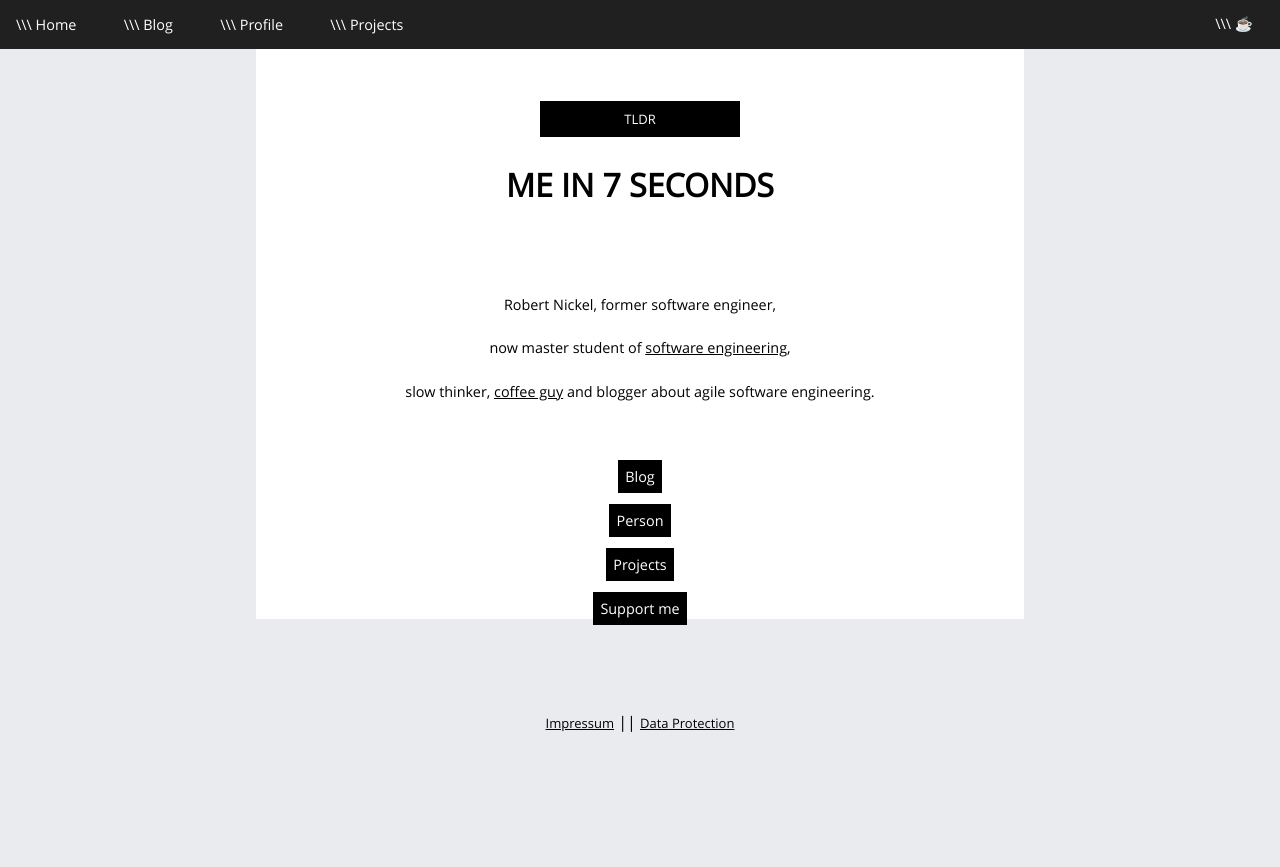
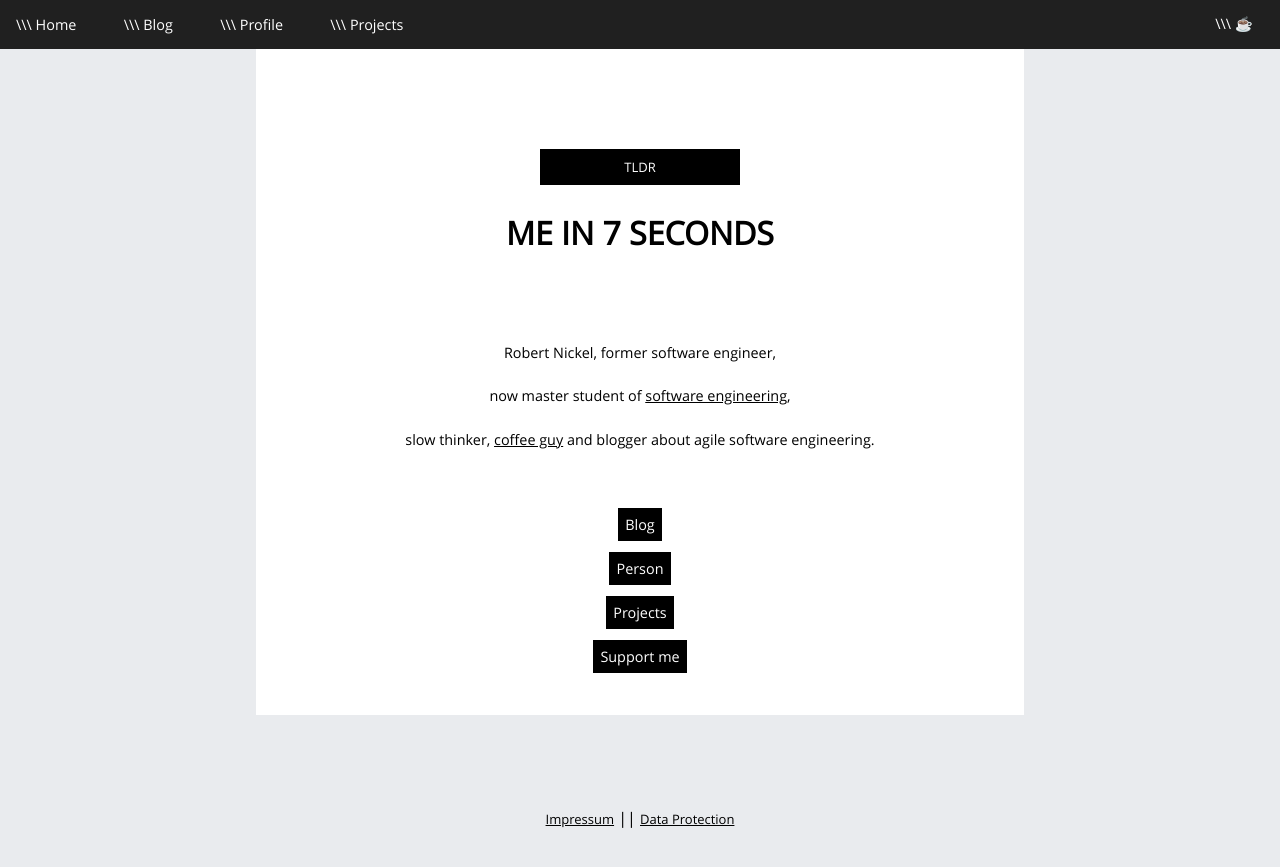
Before and after one commit to Robert-Nickel/Robert-Nickel.github.io, a Jekyll site: the page built from index.html, in a window 1280 px wide. Shown: the top 867 px of the page. Built offline with Jekyll 4.4.1, drawn with Linux system fonts in a browser that asks for light colours.

Commit message:
Added padder, which was removed from default.

```diff
--- a/blog.html
+++ b/blog.html
@@ -1,6 +1,7 @@
 ---
 layout: default
 ---
+<div class="padder">
     <div id="cynical-doing-agile" class="article-box">
         <p class="heading">
             cynical: doing agile
@@ -775,3 +776,4 @@ layout: default
             a "20% designer - 80% software developer" mutant in the world of software engineering. Have fun!
         </p>
     </div>
+</div>
--- a/dsgvo.html
+++ b/dsgvo.html
@@ -2,7 +2,9 @@
 layout: default
 ---
 <h1 class="title">Datenschutzerkl&auml;rung</h1>
-<div class='text'>
+<div class="padder">
+
+    <div>
         <p><strong>Datenschutz</strong></p>
 
         Wir haben diese Datenschutzerkl&auml;rung (Fassung 28.07.2020-311198570) verfasst, um Ihnen gem&auml;&szlig; der
@@ -95,3 +97,4 @@ layout: default
 
         Quelle: Erstellt mit dem Datenschutz Generator von AdSimple in Kooperation mit 123familie.de
     </div>
+</div>
--- a/impressum.html
+++ b/impressum.html
@@ -2,7 +2,7 @@
 layout: default
 ---
 <h1 class="title">Impressum</h1>
-<div class='text'>
+<div class="padder">
     <p>Angaben gem&auml;&szlig; &sect; 5 TMG</p>
     <p>Robert Nickel <br>
         Scheffelstra&szlig;e 46<br>
--- a/index.html
+++ b/index.html
@@ -2,6 +2,7 @@
 layout: default
 ---
 <br><br>
+<div class="padder">
     <div class="profile">
         <p class="heading">
             TLDR </p>
@@ -23,3 +24,4 @@ layout: default
         <div class="signpost"><a href="/doing.html">Projects</a></div><br>
         <div class="signpost"><a href="https://ko-fi.com/robertnickel">Support me</a></div>
     </div>
+</div>
--- a/profile.html
+++ b/profile.html
@@ -2,6 +2,8 @@
 layout: default
 ---
 <br><br>
+<div class="padder">
+
     <img src="profile.png" class="profile-image">
     <br>
     <div class="profile">
@@ -83,6 +85,7 @@ layout: default
             coding itself. I believe in bottom-up change and the non-intuitiveness of agile software craftsmanship.
         </p>
     </div>
+</div>
 <script>
     window.onload = function () {
         var canvasses = document.getElementsByClassName("focus-points-canvas");
--- a/projects.html
+++ b/projects.html
@@ -1,6 +1,7 @@
 ---
 layout: default
 ---
+<div class="padder">
     <div id="bdd" class="article-box">
         <p class="heading">
             Behavior-Driven Development
@@ -157,3 +158,4 @@ layout: default
             A lightning talk @ Fullstackfest 2018 Barcelona, and yes, I confused the words "Requirement" and
             "Prerequisite". Shit happens.
     </div>
+</div>
--- a/styles.css
+++ b/styles.css
@@ -148,6 +148,10 @@ b {
     margin: 0 auto;
 }
 
+.padder {
+    padding: 3em 2em;
+}
+
 .footer {
     text-align: center;
     padding-top: 3em;
```
Lines whose indentation alone changed are shown as unchanged.
